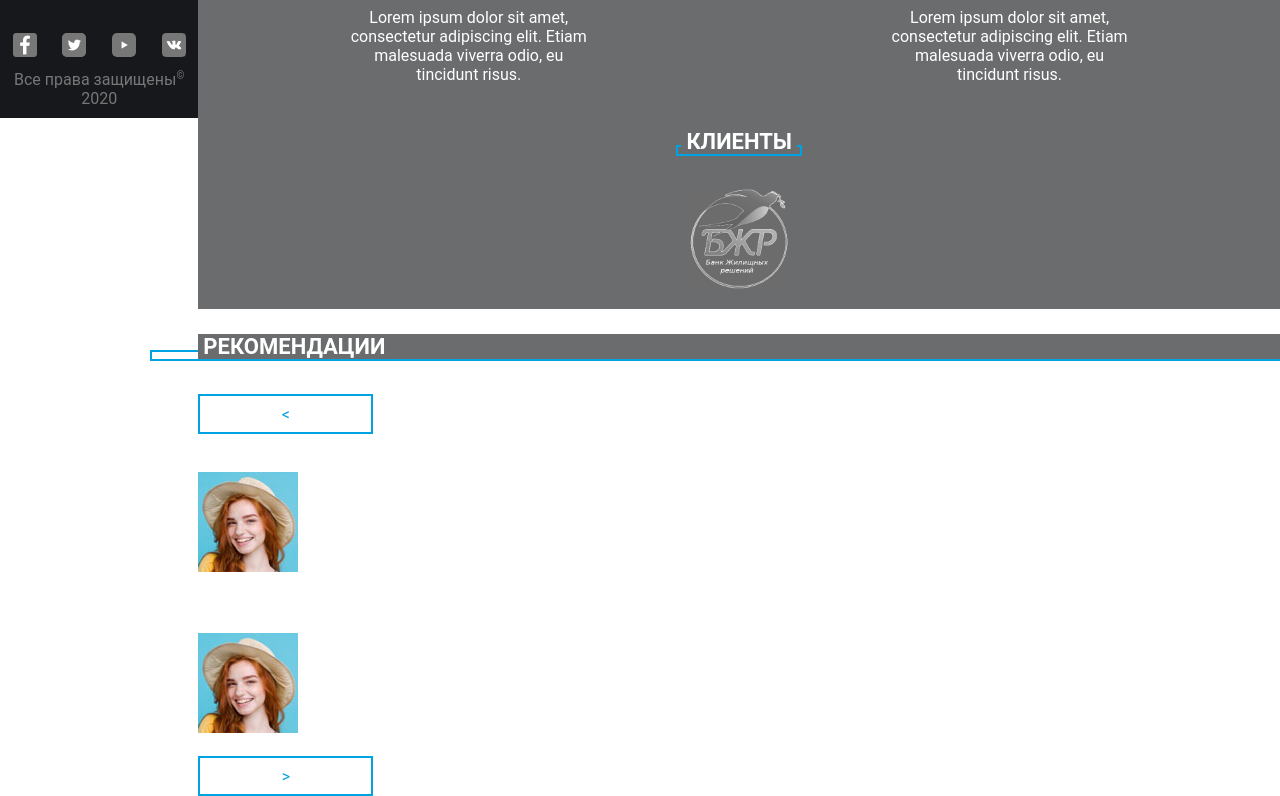
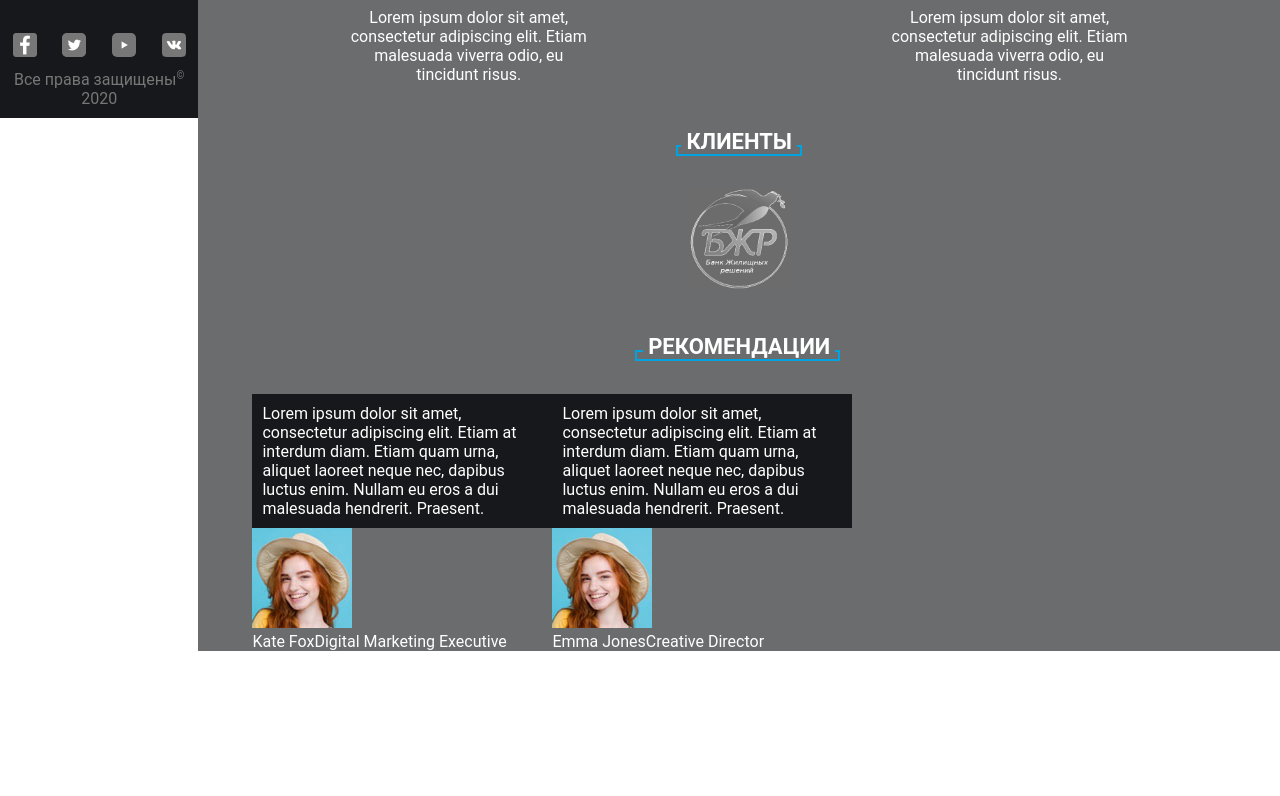
Before and after one commit to pilotvitalik/old_portfolio_part_2, a React (Create React App) app: page /about_me in a window 1280 px wide. Shown: the part 682-1478 px from the top of the page. After the commit the page ends 1333 px from the top, so only its background shows below. Built offline with nearby package versions, Linux system fonts and the light colour scheme.

Commit message:
added some styles for subcomponent Testimonials

```diff
--- a/src/components/Content/About/Testimonials/TestimonialItem/Description/Description.js
+++ b/src/components/Content/About/Testimonials/TestimonialItem/Description/Description.js
@@ -1,4 +1,5 @@
 import React from 'react';
+import style from './description.module.css';
 
 class Description extends React.Component{
 	constructor(props){
@@ -10,7 +11,7 @@ class Description extends React.Component{
 
 	render(){
 		return(
-			<div>
+			<div className={ style.desc }>
 				<p>{ this.state.text }</p>
 			</div>
 		);
--- /dev/null
+++ b/src/components/Content/About/Testimonials/TestimonialItem/Description/description.module.css
@@ -0,0 +1,15 @@
+.desc{
+	display: flex;
+	flex-direction: column;
+	position: relative;
+	width: 100%;
+	height: auto;
+	background: #17181B;
+}
+.desc p{
+	display: inline-block;
+	position: relative;
+	width: 268px;
+	height: auto;
+	padding: 10px;
+}
--- a/src/components/Content/About/Testimonials/TestimonialItem/TestimonialItem.js
+++ b/src/components/Content/About/Testimonials/TestimonialItem/TestimonialItem.js
@@ -1,4 +1,5 @@
 import React from 'react';
+import style from './testimonialItem.module.css';
 import { Description } from './Description/Description.js';
 import { User } from './User/User.js';
 
@@ -15,7 +16,7 @@ class TestimonialItem extends React.Component{
 
 	render(){
 		return(
-			<div>
+			<div className={ style.item }>
 				<Description text={ this.state.text }/>
 				<User photo={ this.state.photo } name={ this.state.name } job={ this.state.job }/>
 			</div>
--- /dev/null
+++ b/src/components/Content/About/Testimonials/TestimonialItem/testimonialItem.module.css
@@ -0,0 +1,7 @@
+.item{
+	display: flex;
+	flex-direction: column;
+	position: relative;
+	width: 300px;
+	height: auto;
+}
--- a/src/components/Content/About/Testimonials/Testimonials.js
+++ b/src/components/Content/About/Testimonials/Testimonials.js
@@ -21,11 +21,9 @@ class Testimonials extends React.Component{
 			<div className={ style.testim }>
 				<TitleSection title={ this.state.title }/>
 				<div className={ style.slider }>
-					<button type='button'>&lt;</button>
 					<div className={ style.wrapSlid }>
 						{ itemTestim }
 					</div>
-					<button type='button'>&gt;</button>
 				</div>
 			</div>
 		);
--- a/src/components/Content/About/Testimonials/testimonials.module.css
+++ b/src/components/Content/About/Testimonials/testimonials.module.css
@@ -1,7 +1,28 @@
 .testim{
-
+	display: flex;
+	flex-direction: column;
+	position: relative;
+	justify-content: center;
+	align-items: center;
+	width: 100%;
+	height: auto;
+	background: #6B6C6D;
 }
 
 .slider{
-
+	display: flex;
+	flex-direction: row;
+	flex-wrap: nowrap;
+	position: relative;
+	width: 90%;
+	height: auto;
+	overflow: hidden;
 }
+.wrapSlid{
+	display: flex;
+	flex-direction: row;
+	flex-wrap: nowrap;
+	position: relative;
+	width: auto;
+	height: auto;
+}
```
